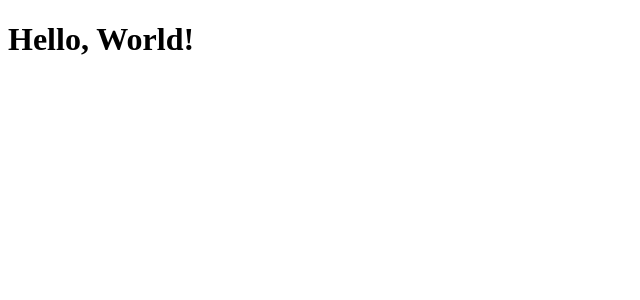
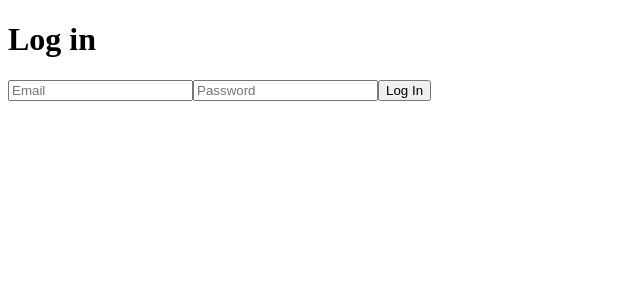
Before and after one commit to boettcherb/BrainSync, a React (Vite) app in the folder frontend/: page / in a window 1280 px wide. Shown: the top 300 px of the page, without its empty margins (0-640 px from the left). Built offline with nearby package versions, Linux system fonts and the light colour scheme; no server answers.

Commit message:
Create basic login form in App.tsx

```diff
--- a/frontend/src/App.tsx
+++ b/frontend/src/App.tsx
@@ -1,7 +1,63 @@
+import { useState } from 'react';
+import type { User } from './types/User';
+
 function App() {
+  const [user, setUser] = useState<User | null>(null);
+  const [token, setToken] = useState<string | null>(null);
+
+  // Backend API URL
+  const API_URL = import.meta.env.VITE_API_URL;
+
+  function handleSubmitLogIn(e: React.SubmitEvent<HTMLFormElement>) {
+    e.preventDefault();
+    const formData = new FormData(e.currentTarget);
+    const email = formData.get('email') as string;
+    const password = formData.get('password') as string;
+    login(email, password);
+    // TODO: Handle login errors and display them to the user
+  }
+
+  // Function to handle login logic. Return an error message if login
+  // fails and null if login succeeds.
+  async function login(email: string, password: string): Promise<string | null> {
+    try {
+      const response = await fetch(`${API_URL}/auth/login`, {
+        method: 'POST',
+        headers: {
+          'Content-Type': 'application/json',
+        },
+        body: JSON.stringify({ email, password }),
+      });
+      if (!response.ok) {
+        const errorData = await response.json();
+        return errorData.message || 'Login failed';
+      }
+      const data = await response.json();
+      setToken(data.token);
+      setUser(data.user);
+      return null; // Login succeeded
+    } catch (error) {
+      console.error(error);
+      return error instanceof Error ? error.message : 'An unknown error occurred';
+    }
+  }
+
+  if (!user || !token) {
+    return (
+      <div>
+        <h1>Log in</h1>
+        <form onSubmit={handleSubmitLogIn}>
+          <input type="text" name="email" placeholder="Email" />
+          <input type="password" name="password" placeholder="Password" />
+          <button>Log In</button>
+        </form>
+      </div>
+    )
+  }
+
   return (
     <div>
-      <h1>Hello, World!</h1>
+      <h1>Successfully Logged In!</h1>
     </div>
   )
 }
```
